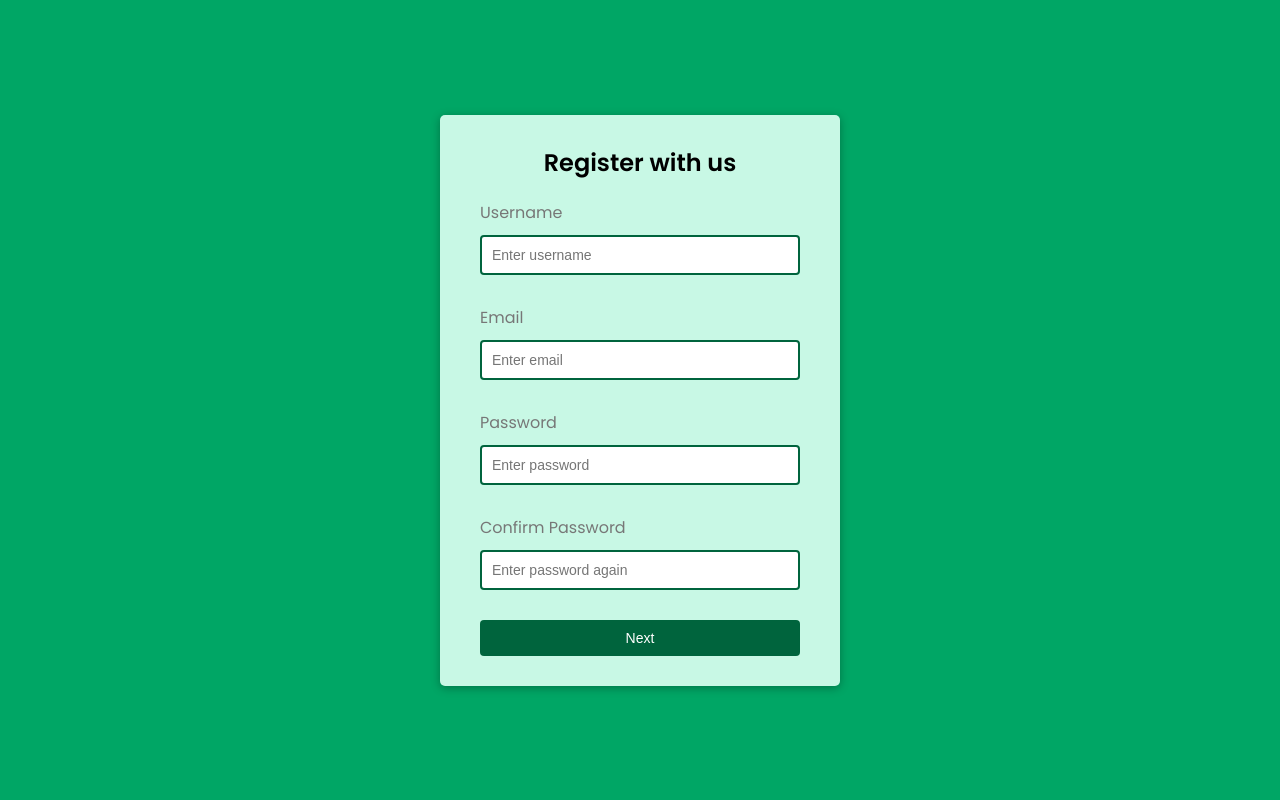
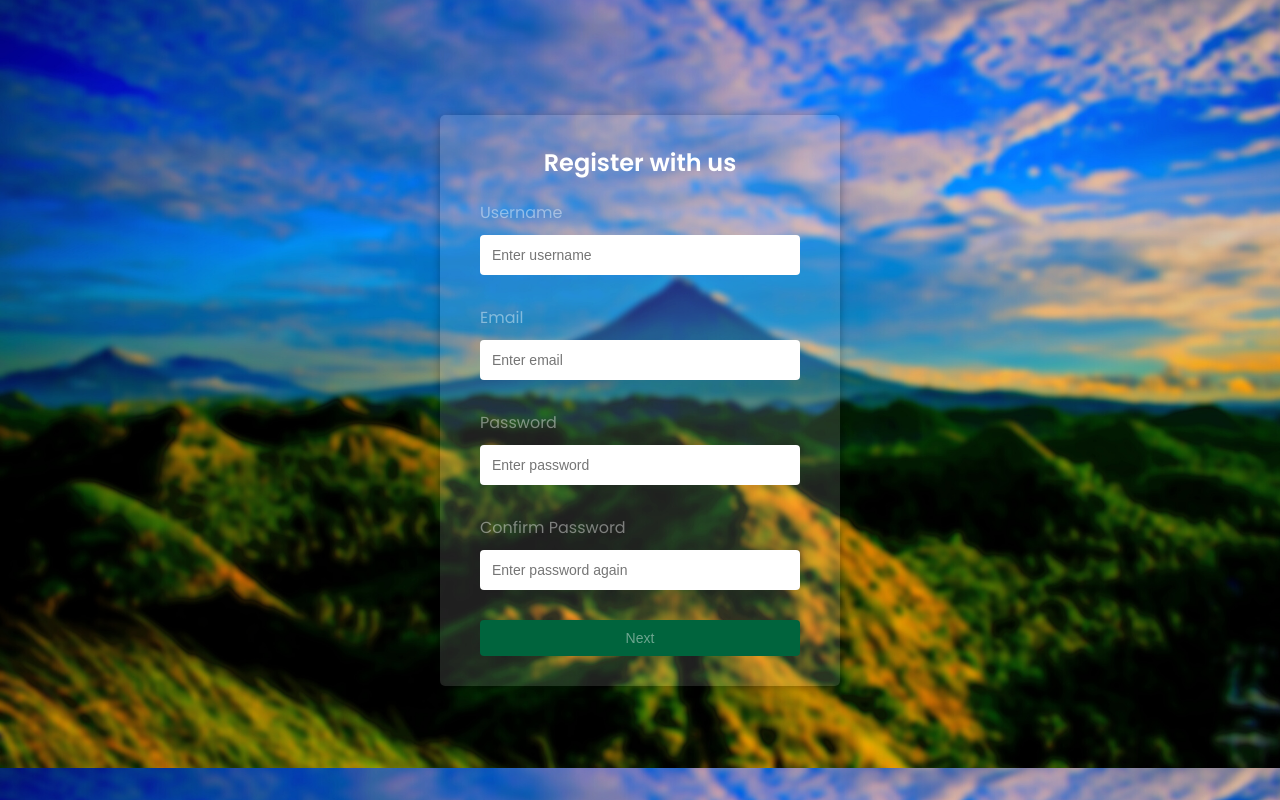
Before and after one commit to itsvarsharma/Satkaar, a plain HTML site: page register.html in a window 1280 px wide. Drawn offline with nearby package versions, Linux system fonts and the light colour scheme.

Commit message:
reg from linked

```diff
--- a/register.css
+++ b/register.css
@@ -10,7 +10,7 @@
 }
 
 body {
-    background-color:#00A665;
+    background: url(assets/login-bg.png);
     font-family: "Poppins", sans-serif;
     display: flex;
     align-items: center;
@@ -20,7 +20,7 @@ body {
 }
 
 .container {
-    background-color: #C8F8E5;
+    background-color: rgba(255, 255, 255, 0.123);
     box-shadow: 0 2px 10px rgba(0,0,0,0.3);
     border-radius: 5px;
     width: 400px;
@@ -43,12 +43,12 @@ h2 {
 
 .form-control label {
     display: block;
-    color: rgb(119, 119, 119);
+    color: rgba(255, 255, 255, 0.424);
     margin-bottom: 10px;
 }
 
 .form-control input {
-    border: 2px solid #00643D;
+    border: 2px solid rgba(255, 255, 255, 0.424);
     border-radius: 4px;
     display: block;
     width: 100%;
@@ -90,12 +90,12 @@ h2 {
     width: 100%;
     font-size: 14px;
     border-radius: 4px;
-    color:#fff;
+    color:rgba(255, 255, 255, 0.424);
     transition: all 1s ease-in-out;
 }
 
 .form button:hover {
-    background-color: #00A665;
+    background-color: #00a666d2;
 
 }
 
--- a/register.html
+++ b/register.html
@@ -2,7 +2,7 @@
 <html lang="en">
 <head>
     <meta charset="UTF-8">
-    <title>Animated Profile Card</title>
+    <title>Register</title>
     <!--Fontaweom Link-->
     <script src="https://use.fontawesome.com/00f0f42621.js"></script>
     <!----CSS link----->
@@ -12,7 +12,7 @@
 
    <div class="container">
       <form id="form" class="form">
-          <h2>Register with us</h2>
+          <h2 style="color: #fff;" >Register with us</h2>
           <div class="form-control">
               <label for="username">Username</label>
               <input type="text" id="username" placeholder="Enter username">
```
Also changed, not shown: login.html (+1 -1 lines).
